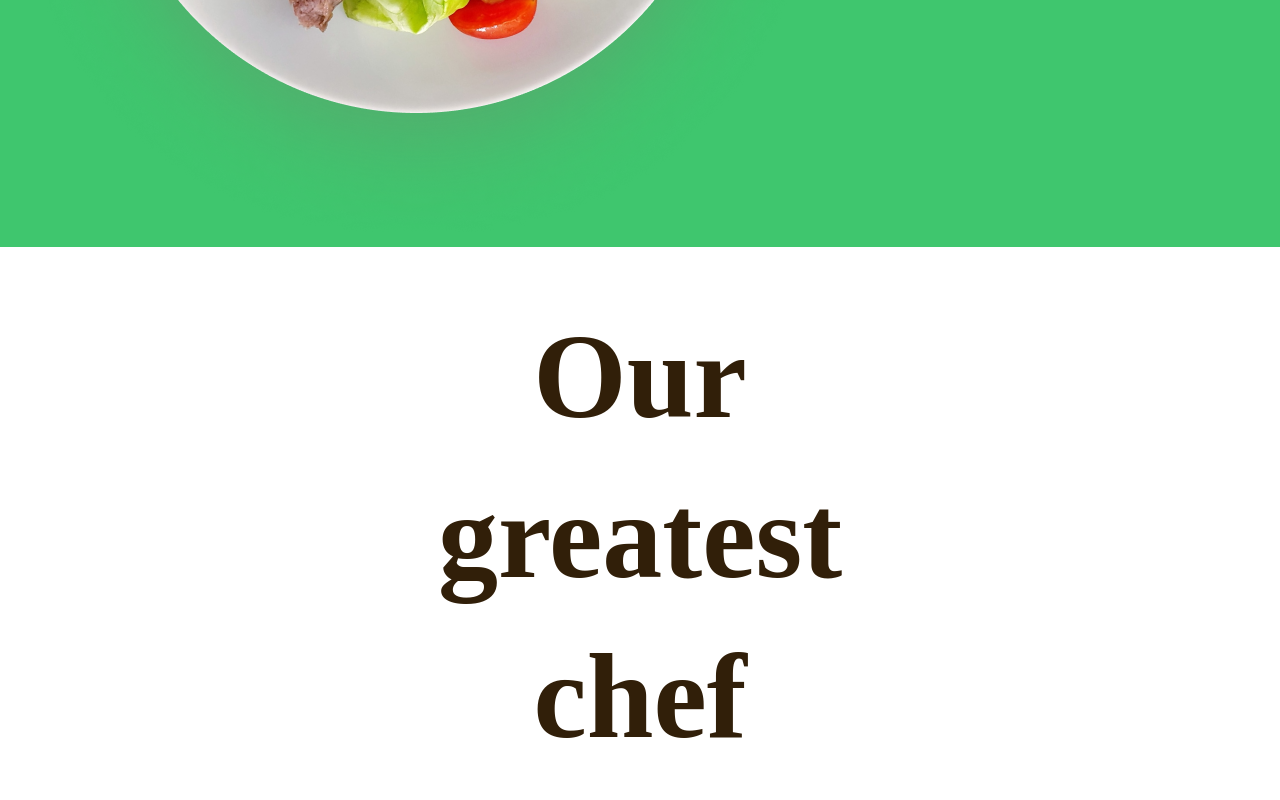
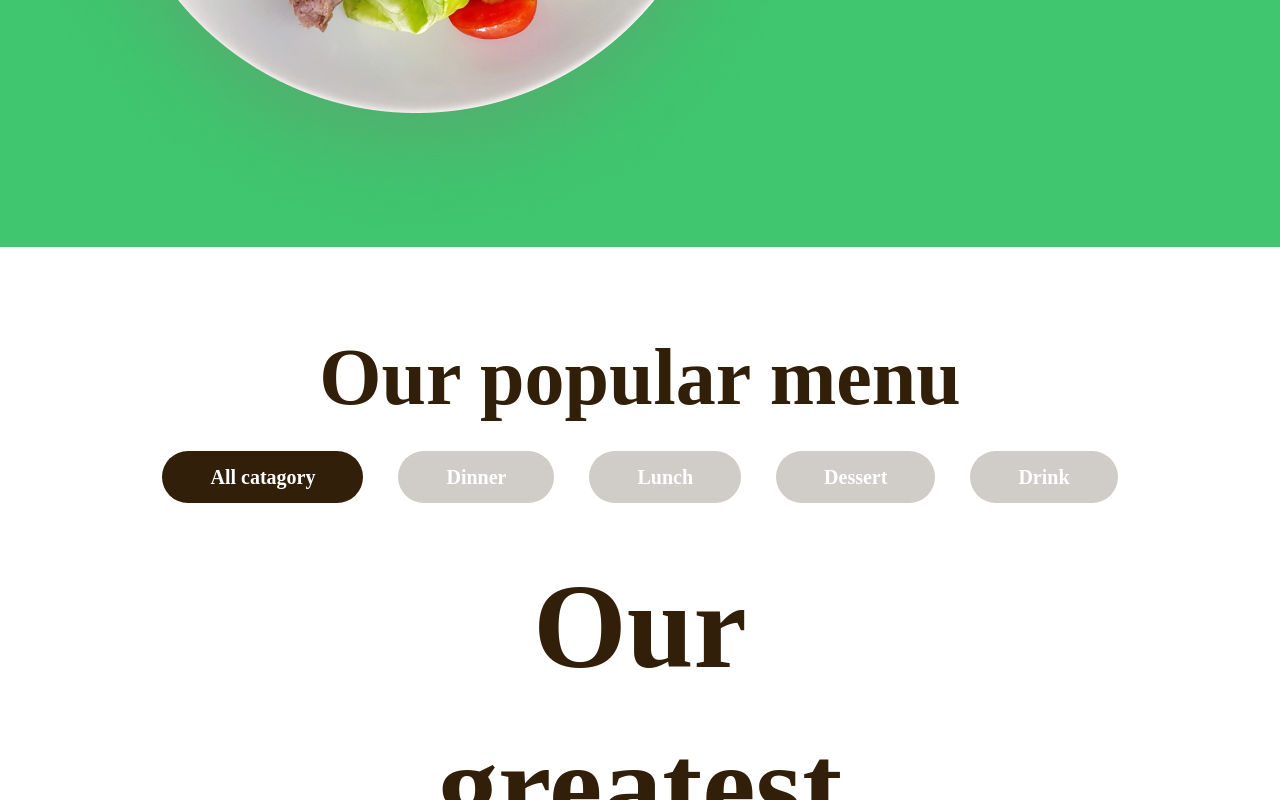
Before and after one commit to OsmanliFarid/FIGMA-FOOD-TASK, a plain HTML site: page index.html in a window 1280 px wide. Shown: the part 1301-2101 px from the top of the page. Drawn offline with nearby package versions, Linux system fonts and the light colour scheme; a web font is replaced by a local one.

Commit message:
html and css and images populyar menu create

```diff
--- a/css/style.css
+++ b/css/style.css
@@ -3,6 +3,7 @@
     margin: 0;
     box-sizing: border-box;
     text-decoration: none;
+    list-style-type: none;
 }
 @font-face {
     font-family: Raleway;
@@ -183,6 +184,9 @@ section{
 }
 .main-position3{
     color: #A08D76;
+}
+.barss{
+    display: none;
 }
 /*MEDIA*/
 @media (max-width:1400px) {
@@ -563,3 +567,35 @@ section{
    }
 
 }
+.main-menu-title{
+    font-weight: 700;
+    font-size: 80px;
+    line-height: 160px;
+    color: #311F09;
+    text-align: center;
+    margin: auto;
+    max-width: 643px;
+    padding-top: 50px;
+}
+.main-links ul {
+    display: flex;
+    column-gap: 35px;
+    justify-content: center;
+}
+.main-links ul li{
+    font-weight: 600;
+    font-size: 20px;
+    line-height: 40px;
+
+}
+.main-links ul li a{
+    background-color: #D0CCC7;
+    padding: 15px 48px;
+    border-radius: 30px;
+    color: #fff;
+}
+.active{
+    background-color: #311F09 !important;
+    padding: 15px 48px;
+    border-radius: 30px;
+}
--- a/index.html
+++ b/index.html
@@ -4,6 +4,7 @@
     <meta charset="UTF-8">
     <meta name="viewport" content="width=device-width, initial-scale=1.0">
     <title>Document</title>
+    <link href="https://unpkg.com/aos@2.3.1/dist/aos.css" rel="stylesheet">
     <link rel="stylesheet" href="./css/style.css">
 </head>
 <body>
@@ -50,7 +51,7 @@
                         <a href="#" class="ReserBtn">Reservation</a>
                     </div>
                 </div>
-                <div class="header-back-pizza">
+                <div data-aos="zoom-in" data-aos-duration="3000"  class="header-back-pizza">
                     <img src="./images/Illustration.png" alt="" class="header-back-pizza-img">
                 </div>
             </div>
@@ -61,7 +62,7 @@
         <section>
             <div class="main-back">
                 <div class="container">
-                    <div class="main-desc-boxs">
+                    <div data-aos="fade-up" data-aos-anchor-placement="top-center" data-aos-duration="2000" class="main-desc-boxs">
                         <div class="main-desc-back-piz">
                             <img src="./images/Mask Group.png" alt="" class="pizza-2">
 
@@ -78,6 +79,20 @@
                             </a>
                         </div>
                     </div>
+                </div>
+            </div>
+            <div class="container">
+                <h1 class="main-menu-title">
+                    Our popular menu
+                </h1>
+                <div class="main-links">
+                    <ul>
+                        <li><a href="#" class="active">All catagory</a></li>
+                        <li><a href="#">Dinner</a></li>
+                        <li><a href="#">Lunch</a></li>
+                        <li><a href="#">Dessert</a></li>
+                        <li><a href="#">Drink</a></li>
+                    </ul>
                 </div>
             </div>
             <div class="container2">
@@ -118,5 +133,9 @@
                 </div>
         </section>
        </main>
+       <script src="https://unpkg.com/aos@2.3.1/dist/aos.js"></script>
+       <script>
+        AOS.init();
+      </script>
 </body>
 </html>
```
Also changed, not shown: images/food.png (added), images/food2.png (added), images/food3.png (added), images/food4.png (added), images/food5.png (added), images/food6.png (added).
